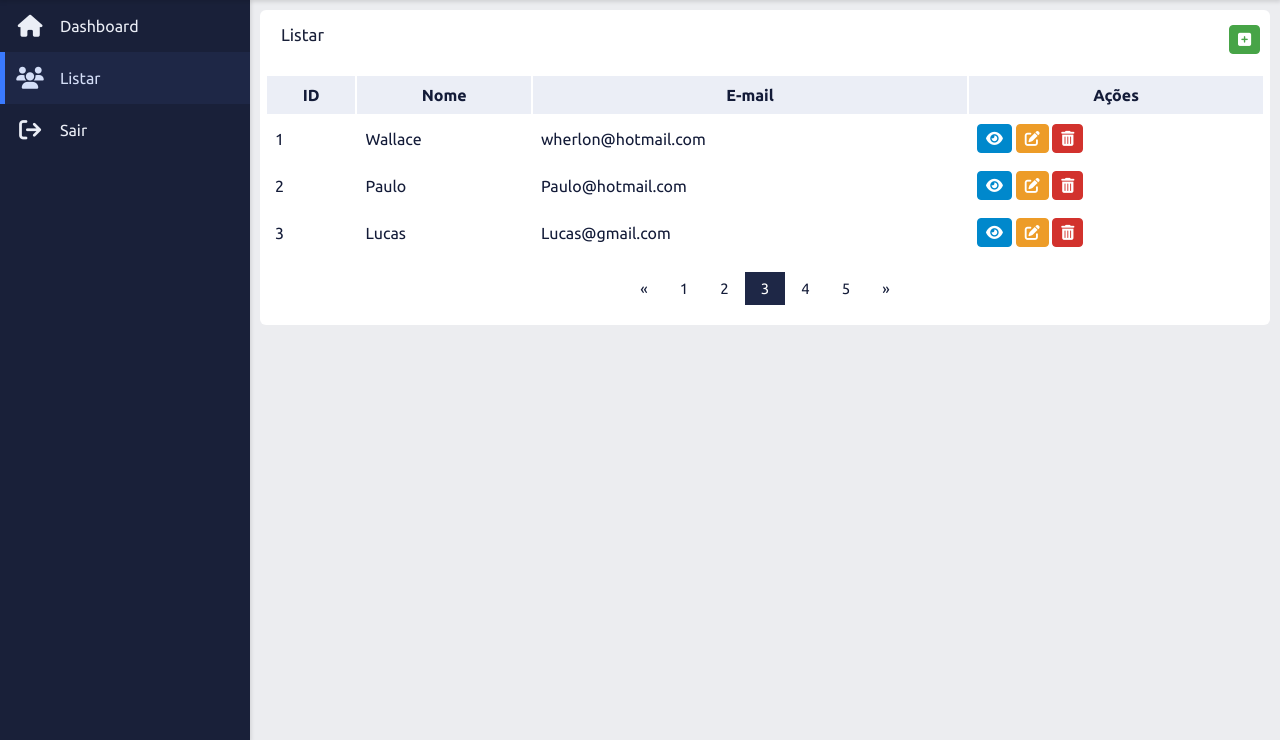
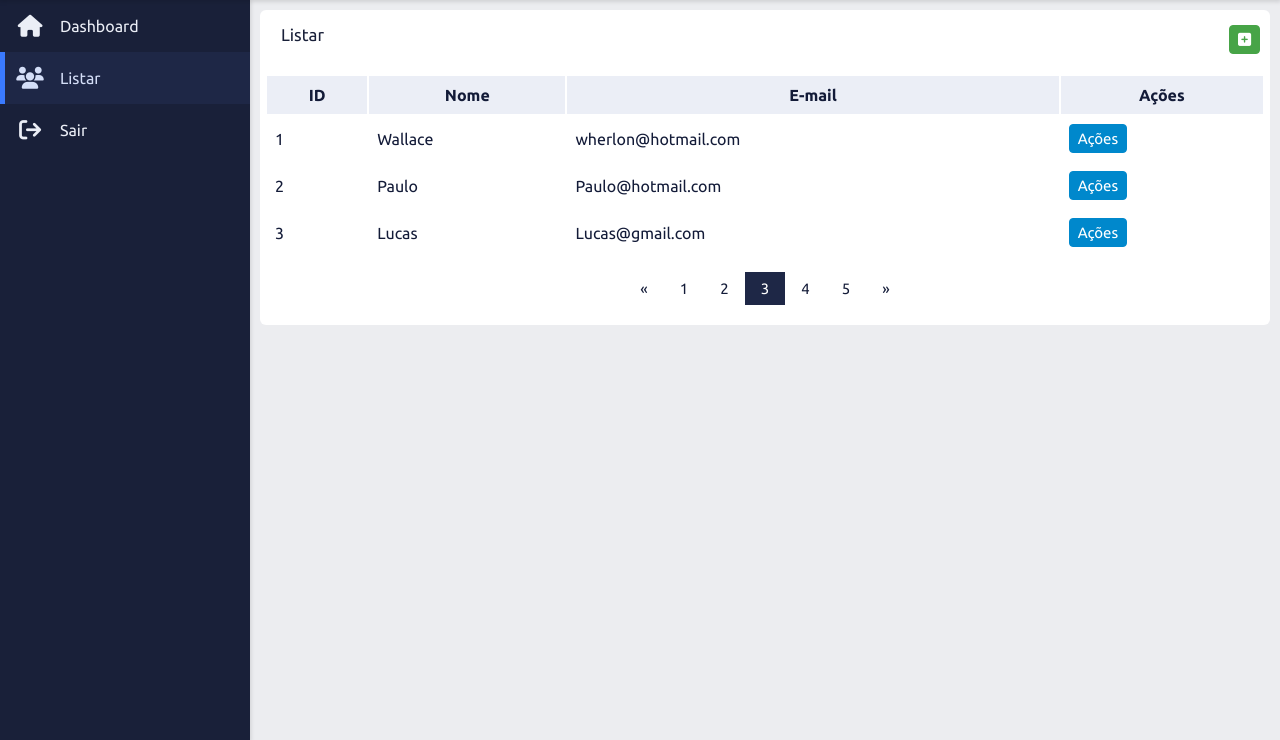
Before and after one commit to WallaceHerlon/udemy-desenvolvimento-web, a PHP site: page /listar.html in a window 1280 px wide. Shown: the part 60-800 px from the top of the page. Run offline with PHP 8.4, Linux system fonts and the light colour scheme.

Commit message:
Projeto 02: sistema administrativo - Criar botão dropdown

```diff
--- a/projetos/02_sistema_administrativo/css/adm.css
+++ b/projetos/02_sistema_administrativo/css/adm.css
@@ -367,6 +367,56 @@ body {
 }
 /* Fim listar */
 
+/* Início botão dropdown do listar */
+.dropdown-btn-action {
+    background-color: var(--primary-color);
+    color: var(--fourth-color);
+    padding: 5px 8px;
+    border: 1px solid var(--primary-color);
+    border-radius: 4px;
+    cursor: pointer;
+    font-size: 15px;
+    transition: all .3s ease;
+}
+
+.dropdown-btn-action:hover,
+.dropdown-btn-action:focus {
+    background-color: var(--fourth-color);
+    color: var(--primary-color);
+}
+
+.dropdown-action {
+    position: relative;
+    display: inline-block;
+}
+
+.dropdown-action-item {
+    display: none;
+    background-color: var(--fourth-color);
+    min-width: 130px;
+    overflow: auto;
+    box-shadow: 0px 8px 16px 0 rgba(0, 0, 0, 0.2);
+    position: absolute;
+    right: 0;
+    z-index: 1;
+}
+
+.dropdown-action-item a {
+    color: var(--sixth-color);
+    padding: 12px 16px;
+    text-decoration: none;
+    display: block;
+}
+
+.dropdown-action-item a:hover {
+    background-color: var(--main-color);
+}
+
+.show-dropdown-action {
+    display: block;
+}
+/* Fim botão dropdown do listar */
+
 /* Início paginação */
 .content-pagination {
     margin: 15px 0;
--- a/projetos/02_sistema_administrativo/js/adm.js
+++ b/projetos/02_sistema_administrativo/js/adm.js
@@ -21,3 +21,26 @@ bars.addEventListener("click", () => {
 });
 
 window.matchMedia("(max-width: 768px)").matches ? sidebar.classList.remove("active") : sidebar.classList.add("active");
+
+function actionDropdown(id) {
+    closeDropdownAction();
+    document.getElementById("actionDropdown" + id).classList.toggle("show-dropdown-action");
+}
+
+window.onclick = function(event) {
+    if (!event.target.matches(".dropdown-btn-action")) {
+        /*document.getElementById("actionDropdown").classList.remove("show-dropdown-action");*/
+        closeDropdownAction();
+    }
+}
+
+function closeDropdownAction() {
+    var dropdowns = document.getElementsByClassName("dropdown-action-item");
+    var i;
+    for (i = 0; i < dropdowns.length; i++) {
+        var openDropdown = dropdowns[i]
+        if (openDropdown.classList.contains("show-dropdown-action")) {
+            openDropdown.classList.remove("show-dropdown-action");
+        }
+    }
+}
--- a/projetos/02_sistema_administrativo/listar.html
+++ b/projetos/02_sistema_administrativo/listar.html
@@ -109,16 +109,18 @@
                             <td class="list-body-content">
                                 <!-- <button type="button" class="btn-primary">Visualizar</button>
                                 <button type="button" class="btn-warning">Editar</button>
-                                <button type="button" class="btn-danger">Apagar</button> -->
-                                <button type="button" class="btn-primary">
-                                    <i class="fa-solid fa-eye"></i>
-                                </button>
-                                <button type="button" class="btn-warning">
-                                    <i class="fa-solid fa-pen-to-square"></i>
-                                </button>
-                                <button type="button" class="btn-danger">
-                                    <i class="fa-solid fa-trash-can"></i>
-                                </button>
+                                <button type="button" class="btn-danger">Apagar</button>
+                                <button type="button" class="btn-primary"><i class="fa-solid fa-eye"></i></button>
+                                <button type="button" class="btn-warning"><i class="fa-solid fa-pen-to-square"></i></button>
+                                <button type="button" class="btn-danger"><i class="fa-solid fa-trash-can"></i></button> -->
+                                <div class="dropdown-action">
+                                    <button onclick="actionDropdown(1)" class="dropdown-btn-action">Ações</button>
+                                    <div id="actionDropdown1" class="dropdown-action-item">
+                                        <a href="#">Visualizar</a>
+                                        <a href="#">Editar</a>
+                                        <a href="#">Apagar</a>
+                                    </div>
+                                </div>
                             </td>
                         </tr>
                         <tr>
@@ -128,16 +130,18 @@
                             <td class="list-body-content">
                                 <!-- <button type="button" class="btn-primary">Visualizar</button>
                                 <button type="button" class="btn-warning">Editar</button>
-                                <button type="button" class="btn-danger">Apagar</button> -->
-                                <button type="button" class="btn-primary">
-                                    <i class="fa-solid fa-eye"></i>
-                                </button>
-                                <button type="button" class="btn-warning">
-                                    <i class="fa-solid fa-pen-to-square"></i>
-                                </button>
-                                <button type="button" class="btn-danger">
-                                    <i class="fa-solid fa-trash-can"></i>
-                                </button>
+                                <button type="button" class="btn-danger">Apagar</button>
+                                <button type="button" class="btn-primary"><i class="fa-solid fa-eye"></i></button>
+                                <button type="button" class="btn-warning"><i class="fa-solid fa-pen-to-square"></i></button>
+                                <button type="button" class="btn-danger"><i class="fa-solid fa-trash-can"></i></button> -->
+                                <div class="dropdown-action">
+                                    <button onclick="actionDropdown(2)" class="dropdown-btn-action">Ações</button>
+                                    <div id="actionDropdown2" class="dropdown-action-item">
+                                        <a href="#">Visualizar</a>
+                                        <a href="#">Editar</a>
+                                        <a href="#">Apagar</a>
+                                    </div>
+                                </div>
                             </td>
                         </tr>
                         <tr>
@@ -147,16 +151,18 @@
                             <td class="list-body-content">
                                 <!-- <button type="button" class="btn-primary">Visualizar</button>
                                 <button type="button" class="btn-warning">Editar</button>
-                                <button type="button" class="btn-danger">Apagar</button> -->
-                                <button type="button" class="btn-primary">
-                                    <i class="fa-solid fa-eye"></i>
-                                </button>
-                                <button type="button" class="btn-warning">
-                                    <i class="fa-solid fa-pen-to-square"></i>
-                                </button>
-                                <button type="button" class="btn-danger">
-                                    <i class="fa-solid fa-trash-can"></i>
-                                </button>
+                                <button type="button" class="btn-danger">Apagar</button>
+                                <button type="button" class="btn-primary"><i class="fa-solid fa-eye"></i></button>
+                                <button type="button" class="btn-warning"><i class="fa-solid fa-pen-to-square"></i></button>
+                                <button type="button" class="btn-danger"><i class="fa-solid fa-trash-can"></i></button> -->
+                                <div class="dropdown-action">
+                                    <button onclick="actionDropdown(3)" class="dropdown-btn-action">Ações</button>
+                                    <div id="actionDropdown3" class="dropdown-action-item">
+                                        <a href="#">Visualizar</a>
+                                        <a href="#">Editar</a>
+                                        <a href="#">Apagar</a>
+                                    </div>
+                                </div>
                             </td>
                         </tr>
                     </tbody>
```
